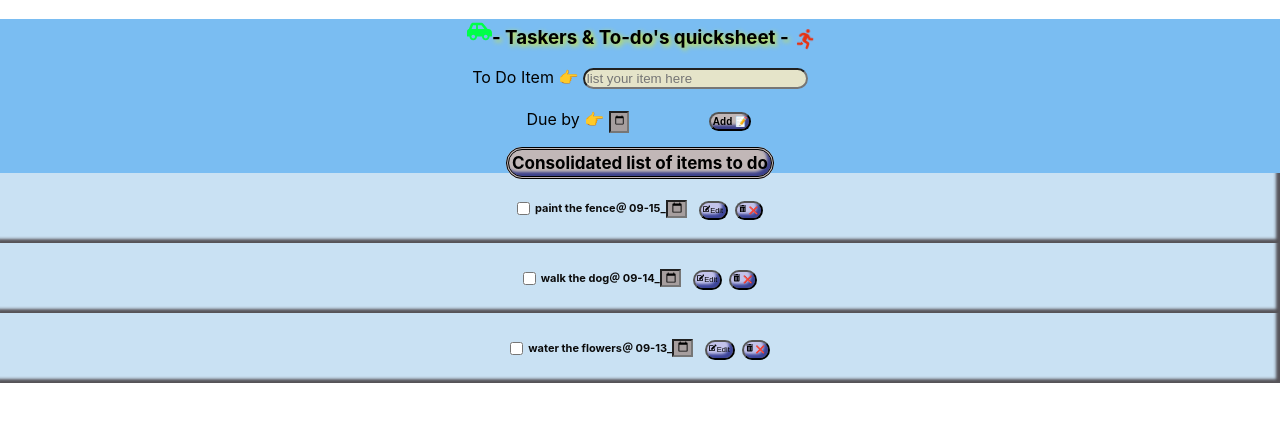
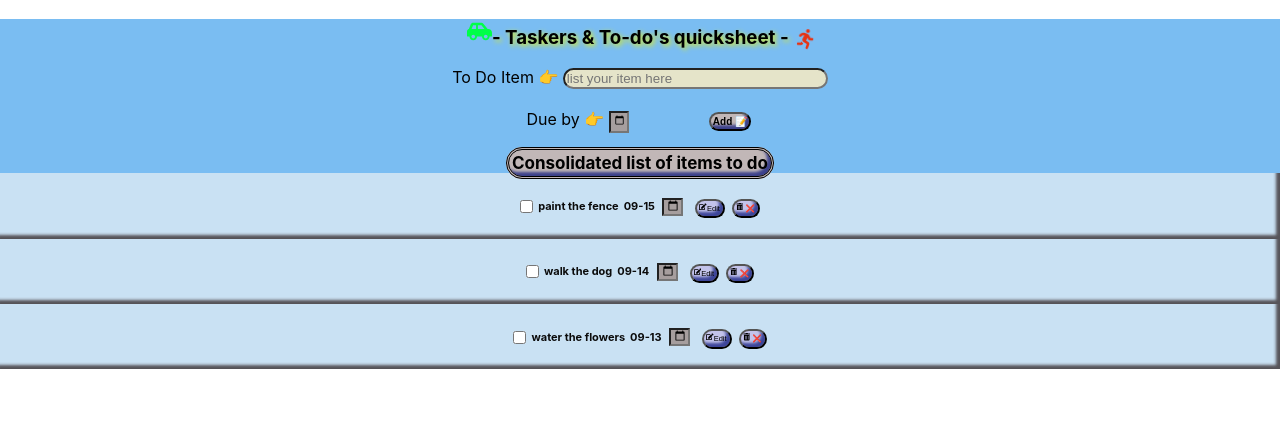
Before and after one commit to jtrudat/to-do-list, a React (Create React App) app in the folder frontend/todo/: page / in a window 1280 px wide. Shown: the top 422 px of the page. Built offline with nearby package versions, Linux system fonts and the light colour scheme; no server answers.

Commit message:
date display block, .slice with 2 values

```diff
--- a/frontend/todo/src/components/EachItem.css
+++ b/frontend/todo/src/components/EachItem.css
@@ -17,9 +17,11 @@ h6{
 }
 
 .date{
+
     width: 16px;
     height: 14px;
     margin-right: 10px;
+    margin-left: 7.5px;
     background-color: rgb(166, 158, 158)
 }
 
@@ -46,3 +48,8 @@ h6{
     margin: 0px 5px;
     top: 3px;
 }
+
+.column-set{
+    display: block;
+    margin-left: 5px
+}
--- a/frontend/todo/src/components/EachItem.jsx
+++ b/frontend/todo/src/components/EachItem.jsx
@@ -42,7 +42,7 @@ const handleDelete = (evt)=>{
             <div className="each-item">
                 <input className="checkbox" type="checkbox"></input>
                 <h6 id={props.number}><b>{props.todoItem}</b></h6>
-                <h6><b>＠ {props.date.slice(5, 10)}_{props.date.slice(11, 16)}<input id={props.number} className="date" type="datetime-local" onChange={handleDateEdit}></input></b></h6>
+                <h6><b><span className="column-set">{props.date.slice(5, 10)}</span><span className="column-set">{props.date.slice(11, 16)}</span></b></h6><input id={props.number} className="date" type="datetime-local" onChange={handleDateEdit}></input>
                 <button id={props.number} onClick={handleEdit} className="buttons"><FaEdit id={props.number} onClick={handleEdit}/>Edit</button>
                 <button id={props.number} onClick={handleDelete} className="buttons"><FaTrashAlt id={props.number} onClick={handleDelete}/> ❌</button>
             </div>
--- a/frontend/todo/src/components/Input.jsx
+++ b/frontend/todo/src/components/Input.jsx
@@ -37,7 +37,7 @@ export const Input = (props)=>{
         <div>
             <div>
             <label>To Do Item 👉 </label>
-            <input className="inner" type="text" maxLength="26" size="25" value={item} placeholder="list your item here" onChange={handleItemChange}></input>
+            <input className="inner" type="text" maxLength="31" size="30" value={item} placeholder="list your item here" onChange={handleItemChange}></input>
             </div>
             <br></br>
             <div>
```
